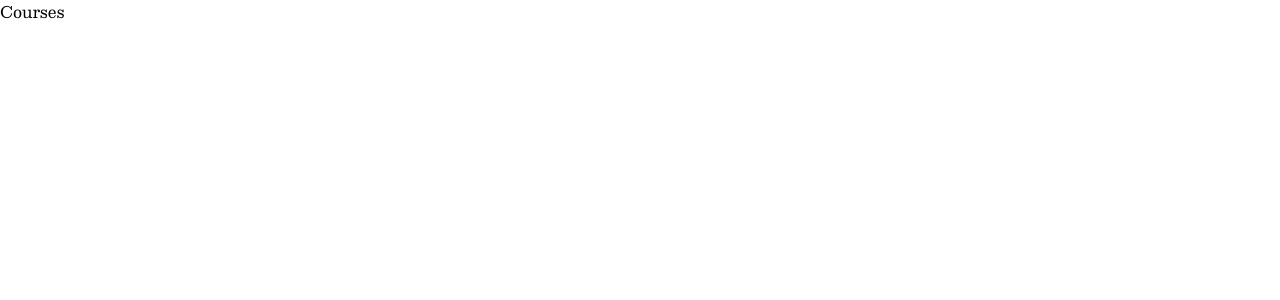
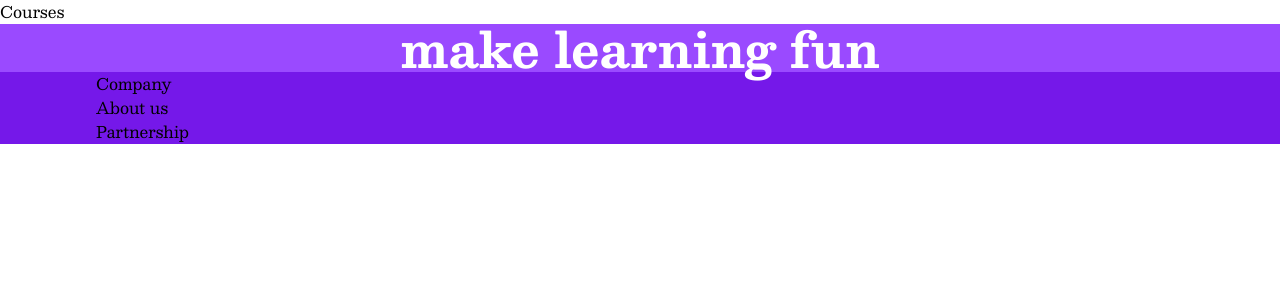
Before and after one commit to ebukathedev/layout-site, a Next.js app: page /courses in a window 1280 px wide. Shown: the top 300 px of the page. Built offline with nearby package versions, Linux system fonts and the light colour scheme.

Commit message:
feat: add Footer component and update layout to include it; improve styling in various components

```diff
--- a/src/app/layout.tsx
+++ b/src/app/layout.tsx
@@ -2,6 +2,7 @@ import type { Metadata } from "next";
 import "./globals.css";
 
 import { Besley, Rubik, Arvo } from "next/font/google";
+import Footer from "@/components/Footer";
 
 const besley = Besley({
 	subsets: ["latin"],
@@ -38,6 +39,7 @@ export default function RootLayout({
 				className={`${besley.variable} ${rubik.variable} ${arvo.variable} antialiased`}
 			>
 				{children}
+				<Footer />
 			</body>
 		</html>
 	);
--- /dev/null
+++ b/src/components/Footer.tsx
@@ -0,0 +1,20 @@
+export default function Footer() {
+	return (
+		<footer className="bg-brand-700">
+			<div className="bg-brand-600">
+				<h2 className="text-white headline">make learning fun</h2>
+			</div>
+			<div className="container">
+				<div>
+					<div>
+						<div>Company</div>
+						<ul>
+							<li>About us</li>
+							<li>Partnership</li>
+						</ul>
+					</div>
+				</div>
+			</div>
+		</footer>
+	);
+}
--- a/src/components/home/Features.tsx
+++ b/src/components/home/Features.tsx
@@ -56,7 +56,7 @@ export default function Features() {
 
 				<div className="py-4 border-[0.7px] border-y-black flex overflow-hidden">
 					<Marquee>
-						<div className="space-x-3 text-lg lg:text-xl font-arvo flex flex-shrink-0">
+						<div className="flex flex-shrink-0 text-lg space-x-3 lg:text-xl font-arvo">
 							{skills.map((skill) => (
 								<MarqueeItem skill={skill} key={skill} />
 							))}
--- a/src/components/home/Instructor.tsx
+++ b/src/components/home/Instructor.tsx
@@ -5,13 +5,13 @@ const Instructor: React.FC = () => {
 		<section className="py-24 lg:py-28">
 			<div className="container">
 				<div className="flex flex-col items-center gap-20 md:justify-center md:flex-row md:px-4">
-					<div className="flex flex-col items-center text-center lg:text-left lg:items-start">
+					<div className="flex flex-col items-center text-center md:text-left md:items-start">
 						<div className="px-3 py-2 font-semibold text-white font-rubik bg-[#E30133] rounded-[10px] text-sm w-fit">
 							Coming soon
 						</div>
 						<div className="mt-6 space-y-6 md:space-y-8">
-							<h2 className="headline text-brand-700 lg:text-left">
-								become an <br className="hidden lg:block" />{" "}
+							<h2 className="headline text-brand-700 md:text-left">
+								become an <br className="hidden md:block" />{" "}
 								instructor
 							</h2>
 							<p className="max-w-md mx-auto md:text-lg lg:text-xl font-rubik">
@@ -25,7 +25,7 @@ const Instructor: React.FC = () => {
 							</button>
 						</div>
 					</div>
-					<div className="flex justify-center max-w-[400px] mx-auto">
+					<div className="flex justify-center max-w-[400px] mx-auto lg:self-end">
 						<Image
 							src="https://res.cloudinary.com/drtebxtdt/image/upload/v1729939947/layout/landing%20page/illustration_6_xy8wlo.png"
 							alt="illustration"
@@ -35,6 +35,12 @@ const Instructor: React.FC = () => {
 						/>
 					</div>
 				</div>
+				<div className="text-lg md:text-xl lg:text-2xl text-gray-300 mt-[60px] md:mt-20 md:mb-10 text-center sm:flex gap-3  items-center justify-center lg:mt-[100px]">
+					<span>Teach your way</span> <span>|</span>{" "}
+					<span>Inspire learners</span>{" "}
+					<br className="min-[480px]:hidden" /> <span>|</span>{" "}
+					<span>Get rewards</span>
+				</div>
 			</div>
 		</section>
 	);
--- a/src/components/home/Rewards.tsx
+++ b/src/components/home/Rewards.tsx
@@ -34,7 +34,7 @@ const Rewards: React.FC = () => {
 	return (
 		<section className="py-24 border-b lg:py-32 border-stroke-gray">
 			<div className="container">
-				<div className="space-y-6 text-center md:space-y-8 lg:space-y-10">
+				<div className="text-center space-y-6 md:space-y-8 lg:space-y-10">
 					<h2 className="headline">
 						you don’t need to worry{" "}
 						<br className="hidden min-[352px]:block" /> what next
--- a/src/components/navbar/Navbar.tsx
+++ b/src/components/navbar/Navbar.tsx
@@ -23,7 +23,7 @@ const Navbar = () => {
 					<div className="relative p-2">
 						<Link
 							href={"/courses"}
-							className="transition-colors duration-200 ease-in-out cursor-pointer hover:text-brand-700 "
+							className="cursor-pointer transition-colors duration-200 ease-in-out hover:text-brand-700 "
 						>
 							Courses
 						</Link>
@@ -43,7 +43,7 @@ const Navbar = () => {
 					</div>
 					<Link
 						href={"/about"}
-						className="p-2 transition-colors duration-200 ease-in-out cursor-pointer hover:text-brand-700"
+						className="p-2 cursor-pointer transition-colors duration-200 ease-in-out hover:text-brand-700"
 					>
 						About us
 					</Link>
```
